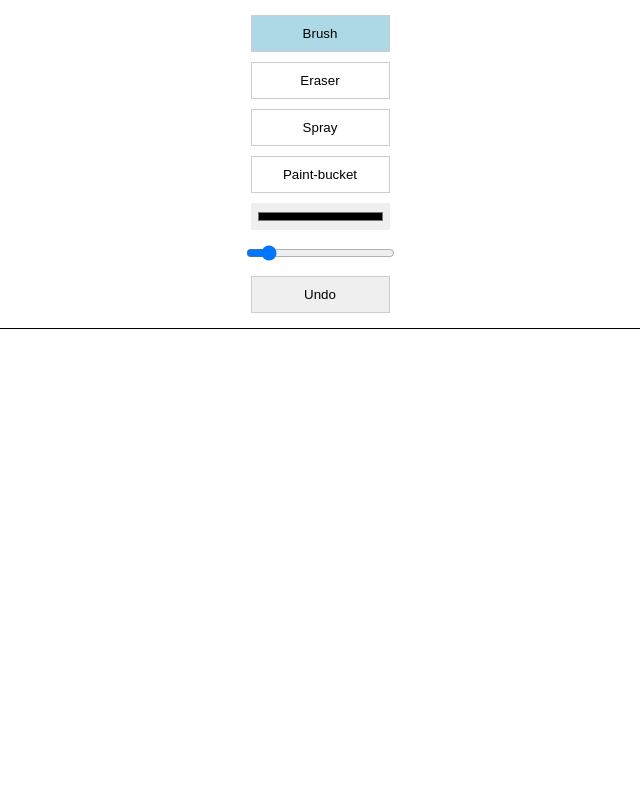
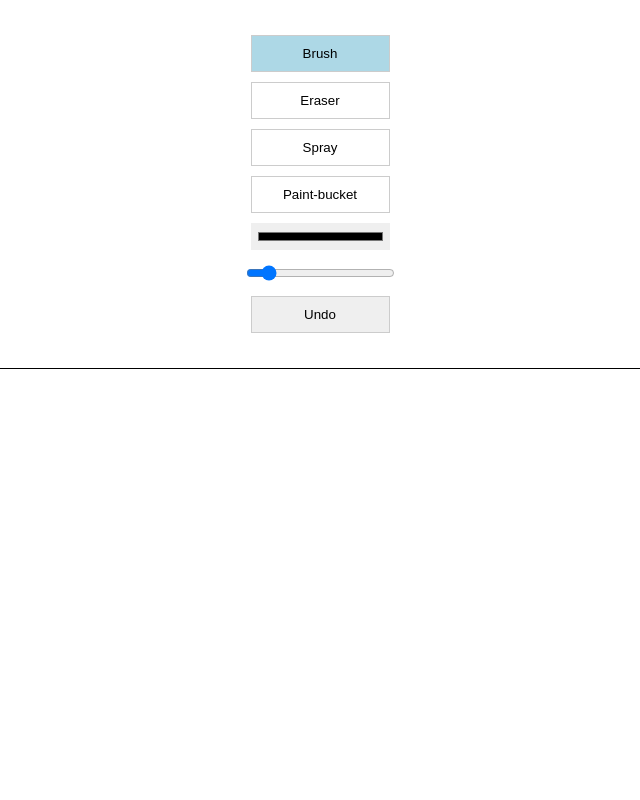
Before and after one commit to bphil1041/art-creation-app, a React (Create React App) app: page / in a window 1280 px wide. Shown: the top 800 px of the page, without its empty margins (320-960 px from the left). Built offline with nearby package versions, Linux system fonts and the light colour scheme.

Commit message:
Update Toolbar.js

```diff
--- a/src/components/Toolbar.js
+++ b/src/components/Toolbar.js
@@ -1,10 +1,19 @@
-import React from 'react';
+import React, { useState } from 'react';
 
 const Toolbar = ({ color, setColor, lineWidth, setLineWidth, tool, setTool, onUndo }) => {
     const tools = ['brush', 'eraser', 'spray', 'paint-bucket'];
+    const [isOpen, setIsOpen] = useState(false);
+
+    const toggleToolbar = () => {
+        setIsOpen(!isOpen);
+    };
 
     return (
-        <div className="toolbar">
+        <div className="toolbar-container">
+            <div className="hamburger" onClick={toggleToolbar}>
+                ☰
+            </div>
+            <div className={`toolbar ${isOpen ? 'open' : ''}`}>
                 {tools.map(t => (
                     <button
                         key={t}
@@ -28,6 +37,7 @@ const Toolbar = ({ color, setColor, lineWidth, setLineWidth, tool, setTool, onUn
                 />
                 <button onClick={onUndo}>Undo</button>
             </div>
+        </div>
     );
 }
 
```
Lines whose indentation alone changed are shown as unchanged.
